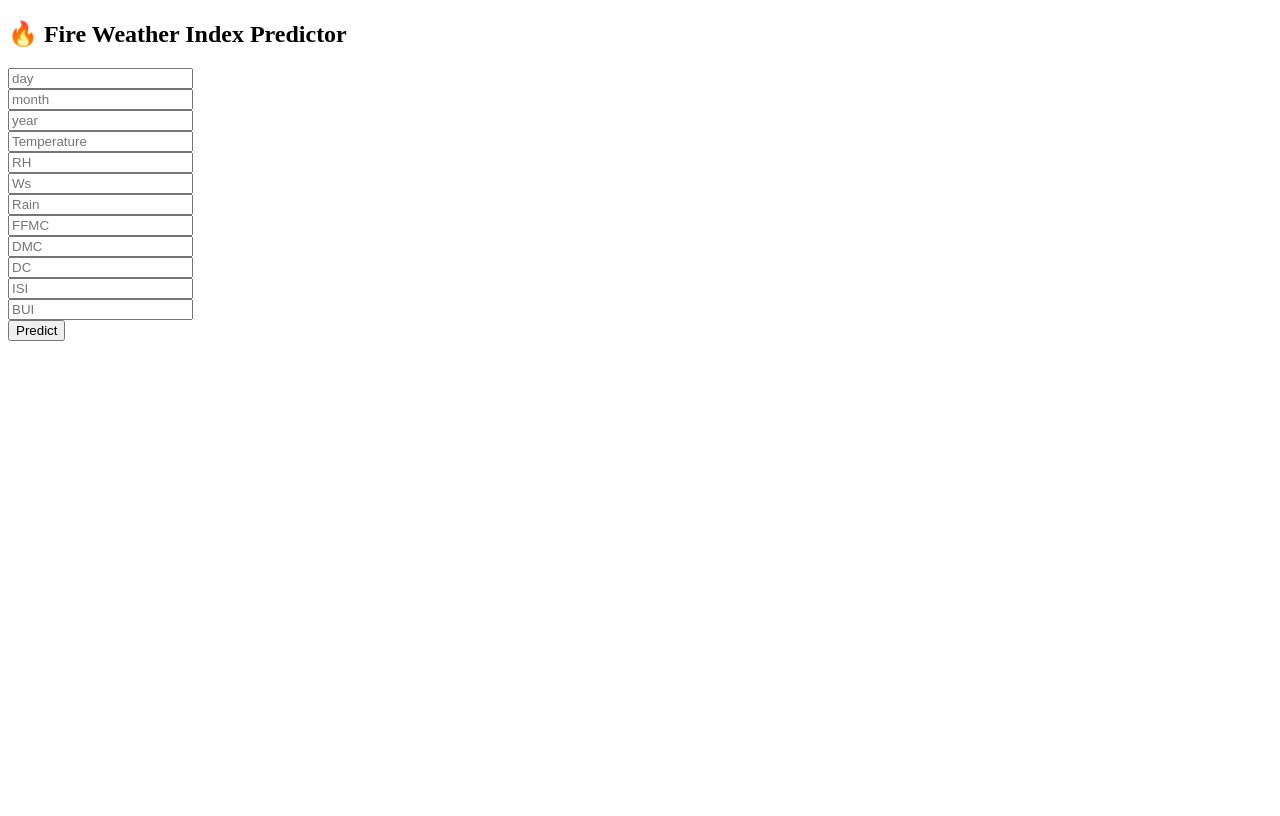
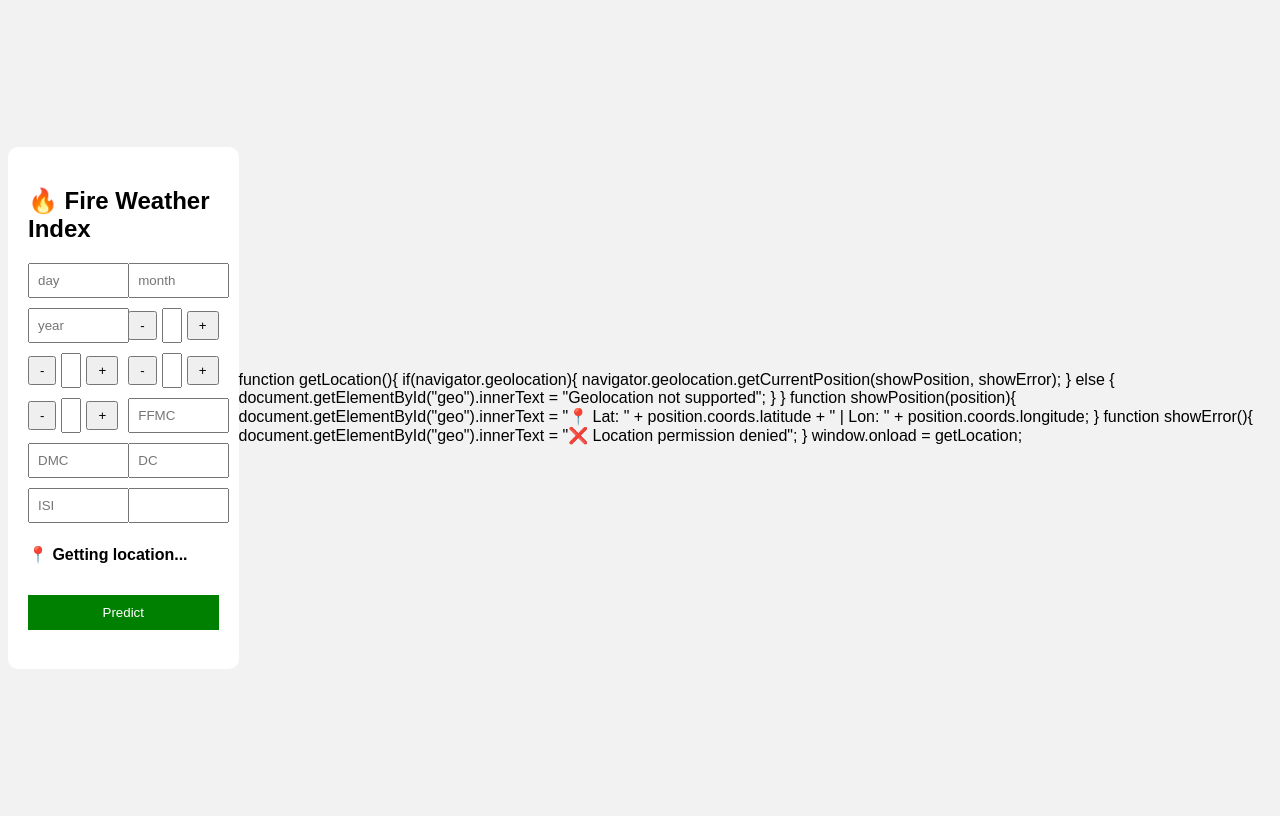
Before and after one commit to GAYATHRI-413/Fire_Weather_Index, a Flask app: page / in a window 1280 px wide. Before the commit the page ends 341 px from the top, so only its background shows below. Run offline with Flask 3, Linux system fonts and the light colour scheme.

Commit message:
added geolocation

```diff
--- a/backend/templates/index.html
+++ b/backend/templates/index.html
@@ -1,52 +1,177 @@
 <!DOCTYPE html>
 <html>
+<head>
+    <title>Fire Weather Index</title>
+
+    <style>
+        body{
+            font-family: Arial;
+            background:#f2f2f2;
+            display:flex;
+            justify-content:center;
+            align-items:center;
+            height:100vh;
+        }
+
+        .card{
+            background:white;
+            padding:20px;
+            border-radius:10px;
+            width:520px;
+        }
+
+        .grid{
+            display:grid;
+            grid-template-columns: 1fr 1fr;
+            gap:10px;
+        }
+
+        input{
+            padding:8px;
+            width:90%;
+        }
+
+        .box{
+            display:flex;
+            align-items:center;
+            gap:5px;
+        }
+
+        button{
+            padding:5px 10px;
+            cursor:pointer;
+        }
+
+        .predict{
+            margin-top:10px;
+            width:100%;
+            padding:10px;
+            background:green;
+            color:white;
+            border:none;
+        }
+    </style>
+</head>
+
 <body>
-<h2>🔥 Fire Weather Index Predictor</h2>
 
-<input id="day" placeholder="day"><br>
-<input id="month" placeholder="month"><br>
-<input id="year" placeholder="year"><br>
-<input id="Temperature" placeholder="Temperature"><br>
-<input id="RH" placeholder="RH"><br>
-<input id="Ws" placeholder="Ws"><br>
-<input id="Rain" placeholder="Rain"><br>
-<input id="FFMC" placeholder="FFMC"><br>
-<input id="DMC" placeholder="DMC"><br>
-<input id="DC" placeholder="DC"><br>
-<input id="ISI" placeholder="ISI"><br>
-<input id="BUI" placeholder="BUI"><br>
+<div class="card">
 
-<button onclick="predict()">Predict</button>
+<h2>🔥 Fire Weather Index</h2>
+
+<div class="grid">
+
+<input id="day" placeholder="day" onkeydown="next(event,'month')">
+<input id="month" placeholder="month" onkeydown="next(event,'year')">
+<input id="year" placeholder="year" onkeydown="next(event,'Temperature')">
+
+<div class="box">
+<button onclick="dec('Temperature')">-</button>
+<input id="Temperature" type="number" value="0" onkeydown="next(event,'RH')">
+<button onclick="inc('Temperature')">+</button>
+</div>
+
+<div class="box">
+<button onclick="dec('RH')">-</button>
+<input id="RH" type="number" value="0" onkeydown="next(event,'Ws')">
+<button onclick="inc('RH')">+</button>
+</div>
+
+<div class="box">
+<button onclick="dec('Ws')">-</button>
+<input id="Ws" type="number" value="0" onkeydown="next(event,'Rain')">
+<button onclick="inc('Ws')">+</button>
+</div>
+
+<div class="box">
+<button onclick="dec('Rain')">-</button>
+<input id="Rain" type="number" value="0" onkeydown="next(event,'FFMC')">
+<button onclick="inc('Rain')">+</button>
+</div>
+
+<input id="FFMC" placeholder="FFMC" onkeydown="next(event,'DMC')">
+<input id="DMC" placeholder="DMC" onkeydown="next(event,'DC')">
+<input id="DC" placeholder="DC" onkeydown="next(event,'ISI')">
+<input id="ISI" placeholder="ISI" onkeydown="next(event,'BUI')">
+<input id="BUI">
+
+</div>
+<h4 id="geo">📍 Getting location...</h4>
+<button class="predict" onclick="predict()">Predict</button>
 
 <h3 id="result"></h3>
 
+</div>
+
 <script>
+
+function next(e,nextId){
+    if(e.key === "Enter"){
+        e.preventDefault();
+        if(nextId){
+            document.getElementById(nextId).focus();
+        }
+    }
+}
+
+function inc(id){
+    document.getElementById(id).value =
+        Number(document.getElementById(id).value) + 1;
+}
+
+function dec(id){
+    document.getElementById(id).value =
+        Number(document.getElementById(id).value) - 1;
+}
+
 async function predict(){
     let data = {
-        day: +day.value,
-        month: +month.value,
-        year: +year.value,
-        Temperature: +Temperature.value,
-        RH: +RH.value,
-        Ws: +Ws.value,
-        Rain: +Rain.value,
-        FFMC: +FFMC.value,
-        DMC: +DMC.value,
-        DC: +DC.value,
-        ISI: +ISI.value,
-        BUI: +BUI.value
+        day:+day.value,
+        month:+month.value,
+        year:+year.value,
+        Temperature:+Temperature.value,
+        RH:+RH.value,
+        Ws:+Ws.value,
+        Rain:+Rain.value,
+        FFMC:+FFMC.value,
+        DMC:+DMC.value,
+        DC:+DC.value,
+        ISI:+ISI.value,
+        BUI:+BUI.value
     };
 
-    let res = await fetch("/predict", {
-        method: "POST",
-        headers: {"Content-Type":"application/json"},
-        body: JSON.stringify(data)
+    let res = await fetch("/predict",{
+        method:"POST",
+        headers:{"Content-Type":"application/json"},
+        body:JSON.stringify(data)
     });
 
     let out = await res.json();
-    document.getElementById("result").innerText = "FWI: " + out.fwi;
+    document.getElementById("result").innerText =
+        "🔥 FWI: " + out.fwi;
 }
+
 </script>
+function getLocation(){
+    if(navigator.geolocation){
+        navigator.geolocation.getCurrentPosition(showPosition, showError);
+    } else {
+        document.getElementById("geo").innerText = "Geolocation not supported";
+    }
+}
+
+function showPosition(position){
+    document.getElementById("geo").innerText =
+        "📍 Lat: " + position.coords.latitude +
+        " | Lon: " + position.coords.longitude;
+}
+
+function showError(){
+    document.getElementById("geo").innerText =
+        "❌ Location permission denied";
+}
+
+window.onload = getLocation;
 
 </body>
 </html>
```
